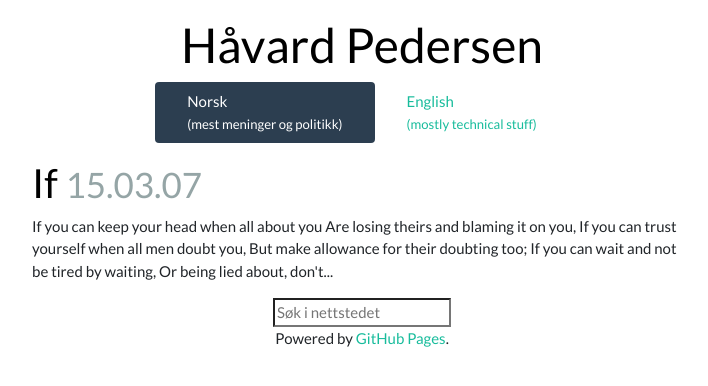
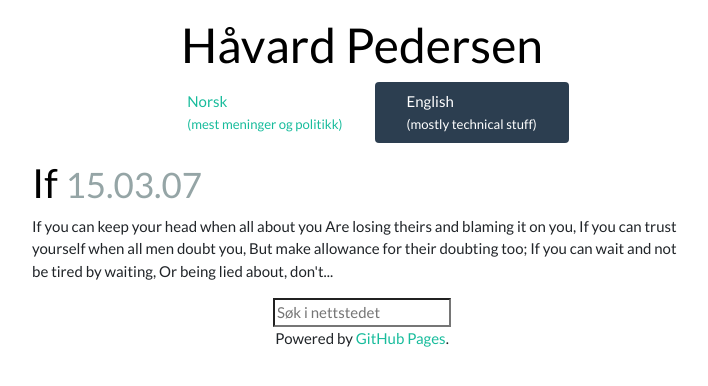
Before and after one commit to fuzzy76/fuzzy76.github.io, a Jekyll site: the page built from category/english.md, in a window 1280 px wide. Shown: the top 386 px of the page, without its empty margins (278-986 px from the left). Built offline with Jekyll 4.4.1, drawn with Linux system fonts in a browser that asks for light colours; nearby versions of some CDN libraries.

```diff
--- a/_layouts/default.html
+++ b/_layouts/default.html
@@ -18,12 +18,12 @@
             <div id="header" class="container"><div id="sitename" class="text-center h1"><a href="/">Håvard Pedersen</a></div>
                 <ul class="nav nav-pills justify-content-center">
                     <li class="nav-item">
-                        <a class="nav-link active" href="/norsk/">
+                        <a class="nav-link{% if page.categories contains "Norsk" %} active{% endif %}" href="/norsk/">
                             Norsk<br /><small>(mest meninger og politikk)</small>
                         </a>
                     </li>
                     <li class="nav-item">
-                        <a class="nav-link" href="/english/">
+                        <a class="nav-link{% if page.categories contains "English" %} active{% endif %}" href="/english/">
                             English<br /><small>(mostly technical stuff)</small>
                         </a>
                     </li>
```
Also changed, not shown: category/english.md (+2 -0 lines), category/norsk.md (+2 -0 lines).
